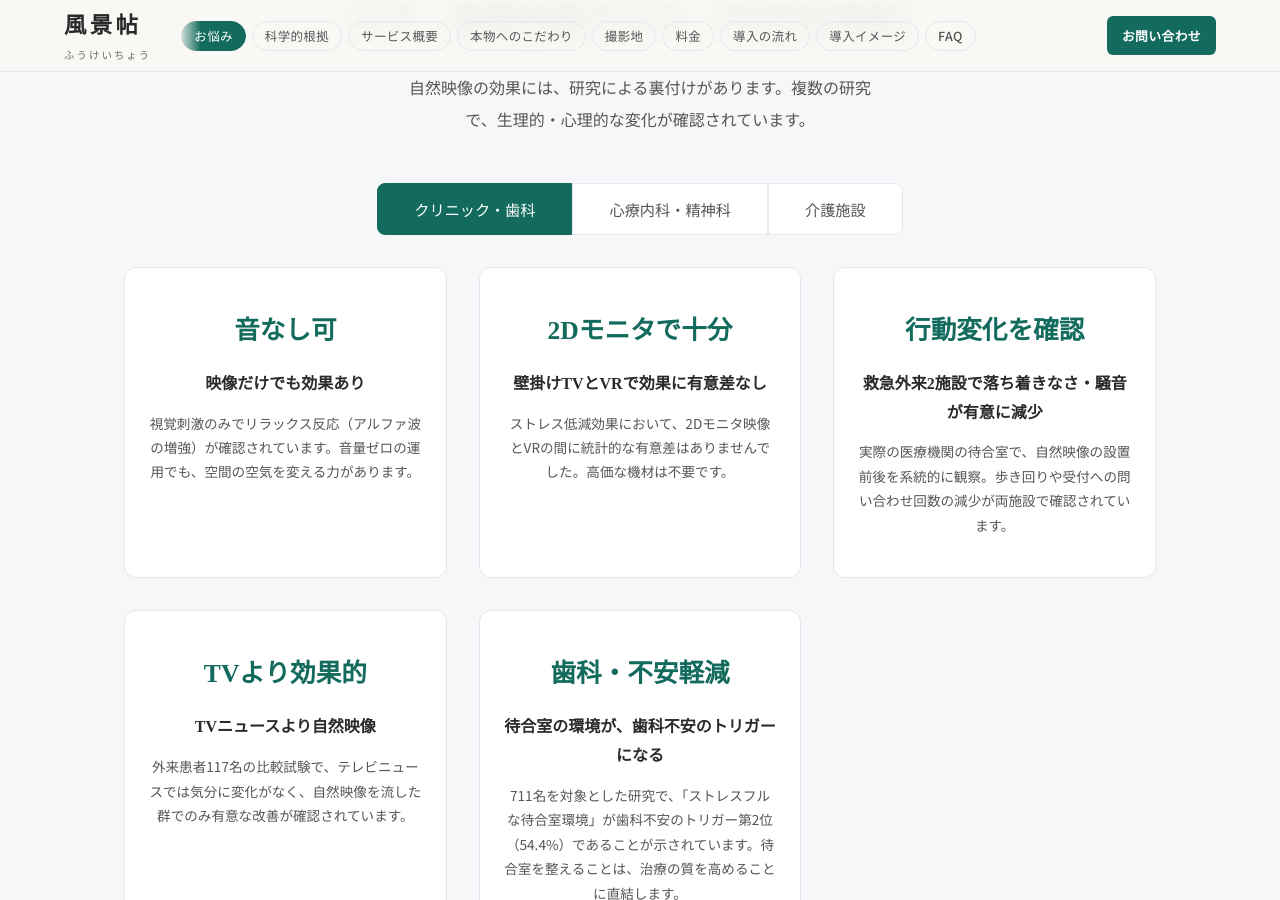
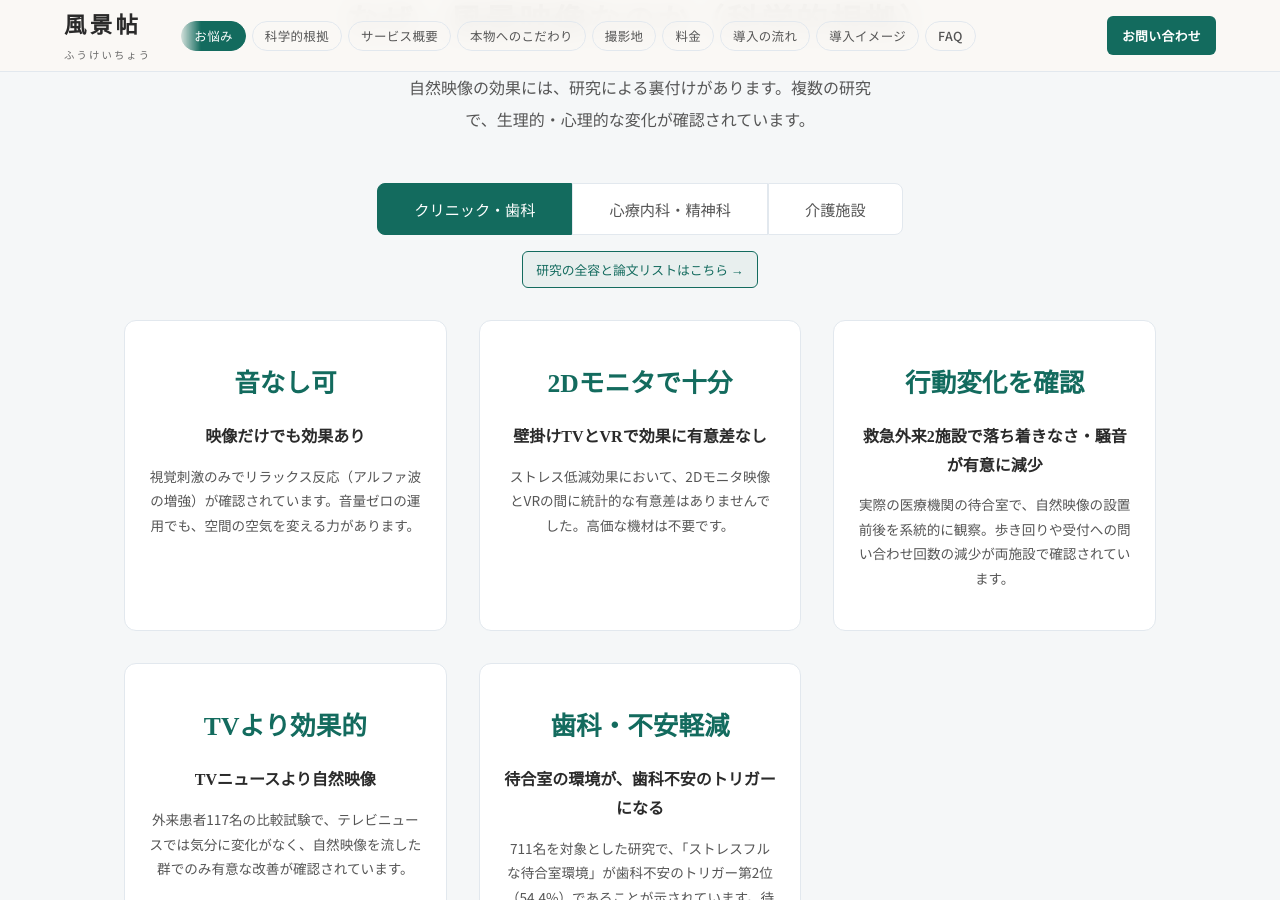
Before and after one commit to dr836gnypeq-ctrl/fukeichou-site, a Jekyll site: the page built from index.html, in a window 1280 px wide and 900 px high, scrolled down 1859 px. Built offline with Jekyll 4.4.1, drawn with Linux system fonts in a browser that asks for light colours; nearby versions of some CDN libraries.

Commit message:
feat: add evidence link above cards (below tabs) in evidence section

```diff
--- a/index.html
+++ b/index.html
@@ -95,6 +95,7 @@ description: 待合室のモニターに何を流すか迷っていませんか
   <button class="tab-btn ev-tab-btn" data-audience="mental" onclick="setAudience('mental')">心療内科・精神科</button>
   <button class="tab-btn ev-tab-btn" data-audience="care" onclick="setAudience('care')">介護施設</button>
 </div>
+<p style="text-align:center;margin:-16px 0 32px"><a href="{{ '/evidence/' | relative_url }}" class="text-link-btn">研究の全容と論文リストはこちら →</a></p>
 
 <div class="evidence-grid">
 
```
